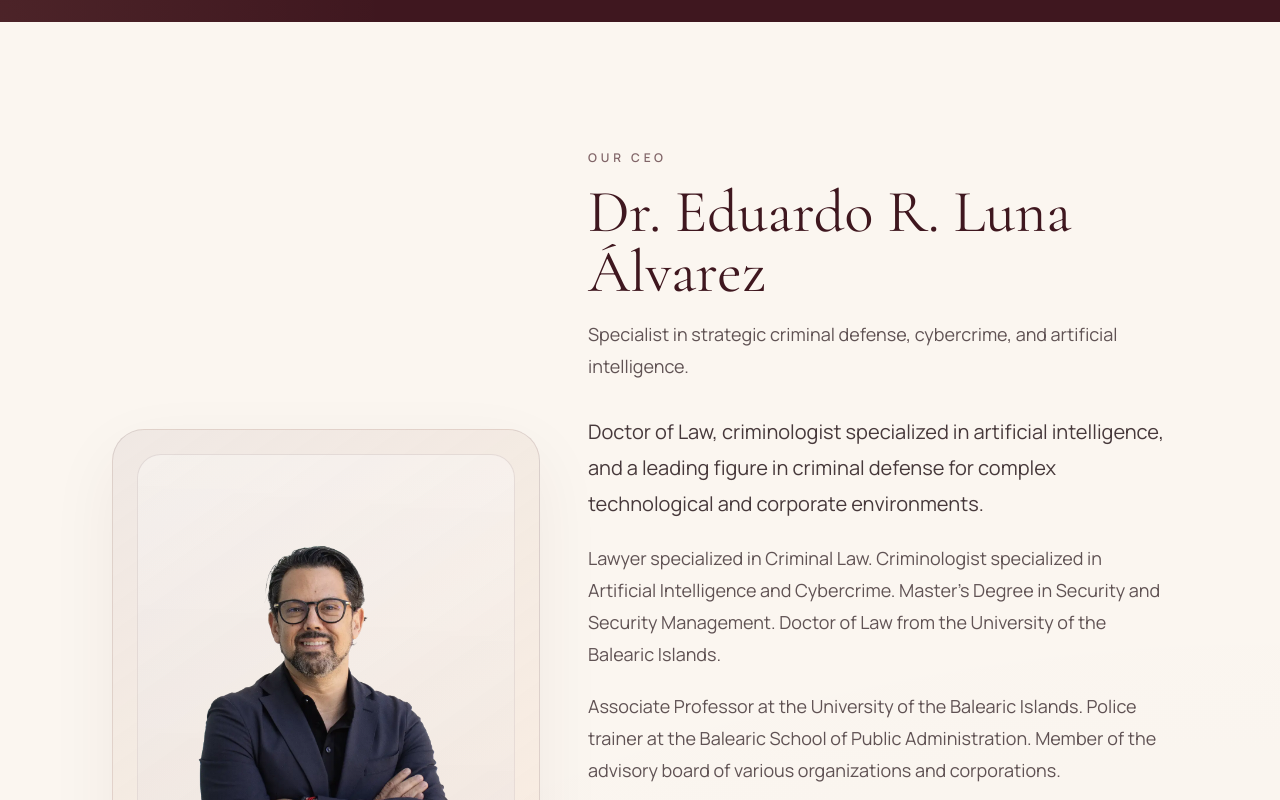
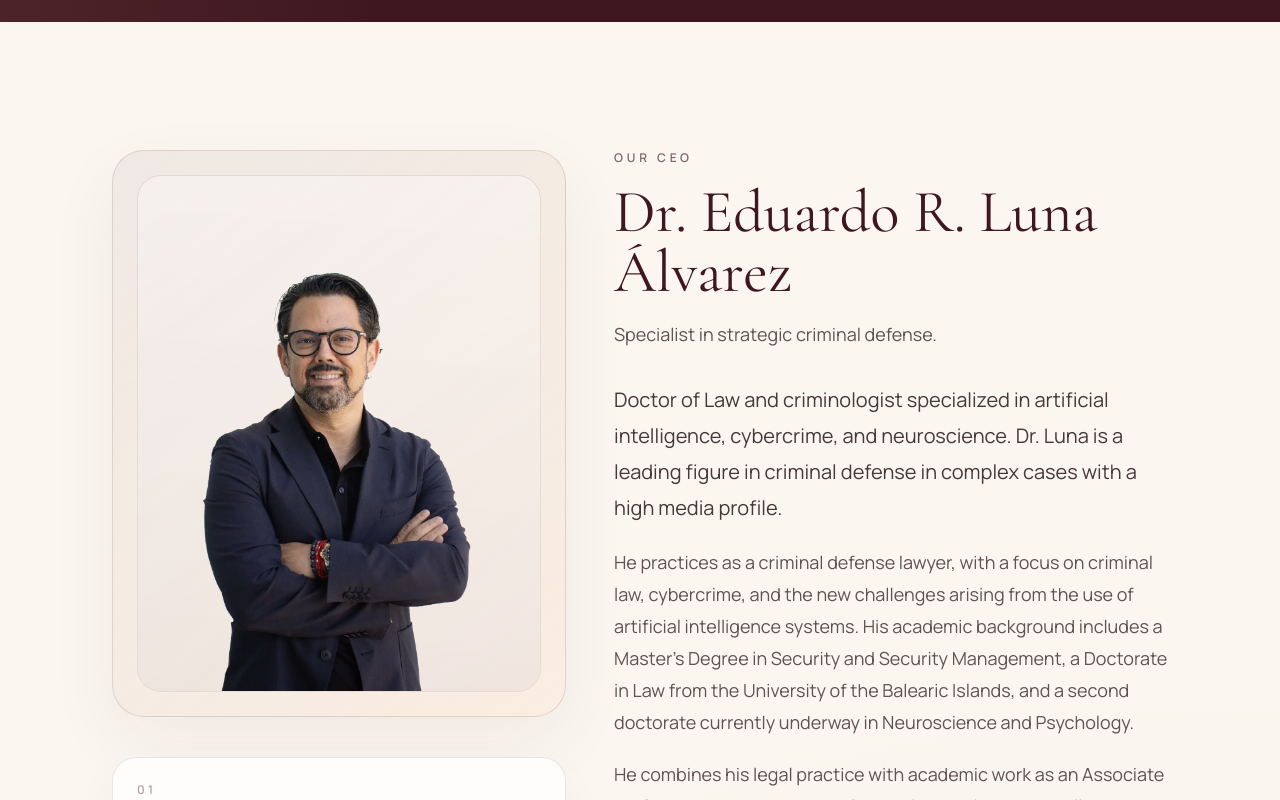
Before and after one commit to Franstreet/luna-legal-lab, a Next.js app: page /en in a window 1280 px wide. Shown: the part 4093-4893 px from the top of the page. Built offline with nearby package versions, Linux system fonts and the light colour scheme.

Commit message:
Refactor AboutLawyer component layout and update localization strings

```diff
--- a/components/AboutLawyer.tsx
+++ b/components/AboutLawyer.tsx
@@ -12,8 +12,7 @@ type AboutLawyerProps = {
 };
 
 export function AboutLawyer({ content, locale }: AboutLawyerProps) {
-  const pillarsGridClass =
-    locale === "de" ? "mt-10 grid gap-4 sm:grid-cols-2 xl:grid-cols-3" : "mt-10 grid gap-4 sm:grid-cols-3";
+  const pillarsGridClass = "grid gap-4 sm:grid-cols-2 lg:grid-cols-1";
   const pillarTextClass =
     locale === "de"
       ? "mt-4 break-words hyphens-auto text-sm leading-6 text-foreground/70"
@@ -21,7 +20,8 @@ export function AboutLawyer({ content, locale }: AboutLawyerProps) {
 
   return (
     <section id="lawyer" className="py-24 sm:py-32">
-      <div className="mx-auto grid w-full max-w-6xl gap-12 px-6 sm:px-8 lg:grid-cols-[minmax(280px,0.85fr)_minmax(0,1.15fr)] lg:px-12 lg:items-center">
+      <div className="mx-auto grid w-full max-w-6xl gap-12 px-6 sm:px-8 lg:grid-cols-[minmax(300px,0.9fr)_minmax(0,1.1fr)] lg:px-12 lg:items-start">
+        <div className="flex flex-col gap-8 lg:gap-10">
           <Reveal>
             <div className="aspect-[4/5] rounded-[2rem] border border-primary/12 bg-[linear-gradient(145deg,rgba(63,23,31,0.06),rgba(250,200,163,0.18))] p-6 shadow-[0_24px_70px_rgba(63,23,31,0.06)]">
               <div className="relative h-full overflow-hidden rounded-[1.5rem] border border-primary/10 bg-white/30">
@@ -29,7 +29,7 @@ export function AboutLawyer({ content, locale }: AboutLawyerProps) {
                   src={lawyerPortrait}
                   alt={content.imagePlaceholder.title}
                   fill
-                sizes="(max-width: 640px) calc(100vw - 3rem), (max-width: 1024px) 28rem, 32rem"
+                  sizes="(max-width: 640px) calc(100vw - 3rem), (max-width: 1024px) 30rem, 34rem"
                   className="object-cover"
                   style={{ objectPosition: "center top" }}
                 />
@@ -39,7 +39,37 @@ export function AboutLawyer({ content, locale }: AboutLawyerProps) {
           </Reveal>
 
           <Reveal delay={120}>
-          <div>
+            <div className="flex flex-col gap-6">
+              <div className={pillarsGridClass}>
+                {content.pillars.map((pillar, index) => (
+                  <div
+                    key={pillar}
+                    className="rounded-[1.5rem] border border-primary/10 bg-white/80 p-6 shadow-[0_18px_48px_rgba(63,23,31,0.04)]"
+                  >
+                    <p className="text-xs font-semibold uppercase tracking-[0.28em] text-primary/40">
+                      {String(index + 1).padStart(2, "0")}
+                    </p>
+                    <p className={pillarTextClass}>
+                      {pillar}
+                    </p>
+                  </div>
+                ))}
+              </div>
+
+              <a
+                href="https://dialnet.unirioja.es/servlet/autor?codigo=5975292"
+                target="_blank"
+                rel="noreferrer"
+                className="inline-flex w-fit items-center justify-center rounded-full border border-primary/14 bg-white/80 px-6 py-3 text-sm font-semibold text-primary shadow-[0_16px_40px_rgba(63,23,31,0.05)] hover:-translate-y-0.5 hover:border-primary/24 hover:bg-white"
+              >
+                {content.fullProfileCta}
+              </a>
+            </div>
+          </Reveal>
+        </div>
+
+        <Reveal delay={120}>
+          <div id="lawyer-profile">
             <SectionHeading
               eyebrow={content.eyebrow}
               title={content.title}
@@ -60,22 +90,6 @@ export function AboutLawyer({ content, locale }: AboutLawyerProps) {
                 </p>
               ))}
             </div>
-
-            <div className={pillarsGridClass}>
-              {content.pillars.map((pillar, index) => (
-                <div
-                  key={pillar}
-                  className="rounded-[1.5rem] border border-primary/10 bg-white/80 p-6 shadow-[0_18px_48px_rgba(63,23,31,0.04)]"
-                >
-                  <p className="text-xs font-semibold uppercase tracking-[0.28em] text-primary/40">
-                    {String(index + 1).padStart(2, "0")}
-                  </p>
-                  <p className={pillarTextClass}>
-                    {pillar}
-                  </p>
-                </div>
-              ))}
-            </div>
           </div>
         </Reveal>
       </div>
--- a/messages/en.json
+++ b/messages/en.json
@@ -53,12 +53,12 @@
     "description": "A focused practice where law, business, and technology intersect directly.",
     "items": [
       {
+        "title": "Criminal Law",
+        "text": "Criminal defense and strategic litigation in complex proceedings, with comprehensive protection of rights, reputation, and legal certainty."
+      },
+      {
         "title": "Cybercrime",
         "text": "Defense and legal counsel in cybercrime and complex digital disputes. Legal assistance in online fraud, unlawful access, impersonation, digital harassment, and investigations involving electronic evidence."
-      },
-      {
-        "title": "Criminal Law",
-        "text": "Criminal defense and strategic litigation in complex proceedings, with comprehensive protection of rights, reputation, and legal certainty."
       },
       {
         "title": "Corporate Law - Compliance",
@@ -93,18 +93,20 @@
     "imagePlaceholder": {
       "eyebrow": "Our CEO",
       "title": "Dr. Eduardo R. Luna Álvarez",
-      "text": "A recognized figure in strategic criminal defense and corporate counsel within complex technological environments."
+      "text": "Specialist in strategic criminal defense, with experience in cybercrime, artificial intelligence, and high-complexity matters."
     },
     "eyebrow": "Our CEO",
     "title": "Dr. Eduardo R. Luna Álvarez",
-    "description": "Specialist in strategic criminal defense, cybercrime, and artificial intelligence.",
+    "description": "Specialist in strategic criminal defense.",
     "paragraphs": [
-      "Doctor of Law, criminologist specialized in artificial intelligence, and a leading figure in criminal defense for complex technological and corporate environments.",
-      "Lawyer specialized in Criminal Law. Criminologist specialized in Artificial Intelligence and Cybercrime. Master's Degree in Security and Security Management. Doctor of Law from the University of the Balearic Islands.",
-      "Associate Professor at the University of the Balearic Islands. Police trainer at the Balearic School of Public Administration. Member of the advisory board of various organizations and corporations.",
-      "International research appointments at Università degli Studi Guglielmo Marconi (Rome). Author of legal monographs and dozens of scientific articles published in high-impact journals.",
-      "National Ley 2021 Award for Best Criminal Law Lawyer."
+      "Doctor of Law and criminologist specialized in artificial intelligence, cybercrime, and neuroscience. Dr. Luna is a leading figure in criminal defense in complex cases with a high media profile.",
+      "He practices as a criminal defense lawyer, with a focus on criminal law, cybercrime, and the new challenges arising from the use of artificial intelligence systems. His academic background includes a Master's Degree in Security and Security Management, a Doctorate in Law from the University of the Balearic Islands, and a second doctorate currently underway in Neuroscience and Psychology.",
+      "He combines his legal practice with academic work as an Associate Professor at the University of the Balearic Islands, as well as specialized training for members of the State Security Forces and Corps through the Balearic School of Public Administration. He also serves on consultative bodies and advisory boards for various organizations and institutions.",
+      "Eduardo is a regular contributor to various media outlets, where he carries out public-facing legal outreach on matters related to criminal law.",
+      "He has completed international research stays at the Università degli Studi Guglielmo Marconi (Rome) and is the author of several legal monographs and numerous scientific articles published in high-impact journals, primarily in the fields of criminal procedural law, technological evidence, and artificial intelligence.",
+      "In recognition of his professional career, he was awarded the 2021 National Ley Award for Best Criminal Law Lawyer."
     ],
+    "fullProfileCta": "View full profile",
     "pillars": [
       "Opinions and expert reports for public institutions and police forces.",
       "Global criminal defense with a specialization in high-complexity matters.",
```
Also changed, not shown: messages/de.json (+13 -11 lines), messages/es.json (+13 -11 lines), messages/it.json (+13 -11 lines). Lines whose indentation alone changed are shown as unchanged.
